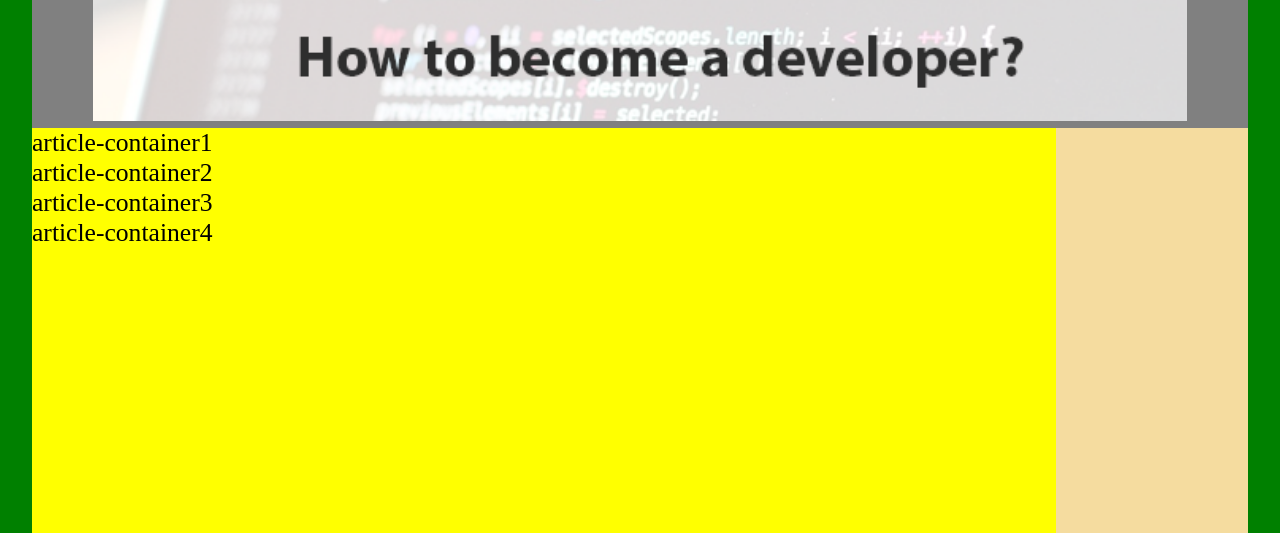
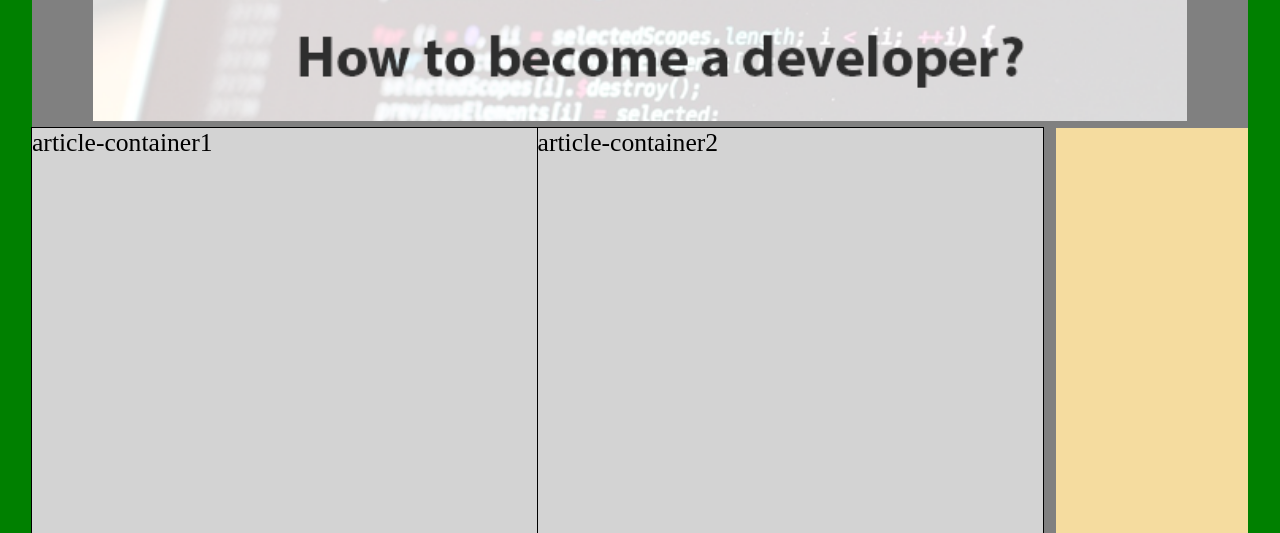
Before and after one commit to aliravn/CF-CR02-Valeria, a plain HTML site: page index.html in a window 1280 px wide. Shown: the part 267-800 px from the top of the page. Drawn offline with Linux system fonts and the light colour scheme.

Commit message:
add article-containers to main-down section

```diff
--- a/css/style.sass
+++ b/css/style.sass
@@ -84,10 +84,20 @@ main
 #main-down-left
 	width: 90%
 	background-color: yellow
+	display: flex
+	flex-flow: row
+	flex-wrap: wrap
+
+.article-container
+	background-color: lightgrey
+	border: 1px solid black
+	margin: -1px
+	width: 50%
 
 #cf-banner > img
 	width: 15vw
 	height: 100%
+	margin-left: 1vw
 /*===============
   FOOTER SECTION
   ===============*/
```
Also changed, not shown: css/style.css, 1 other file.
